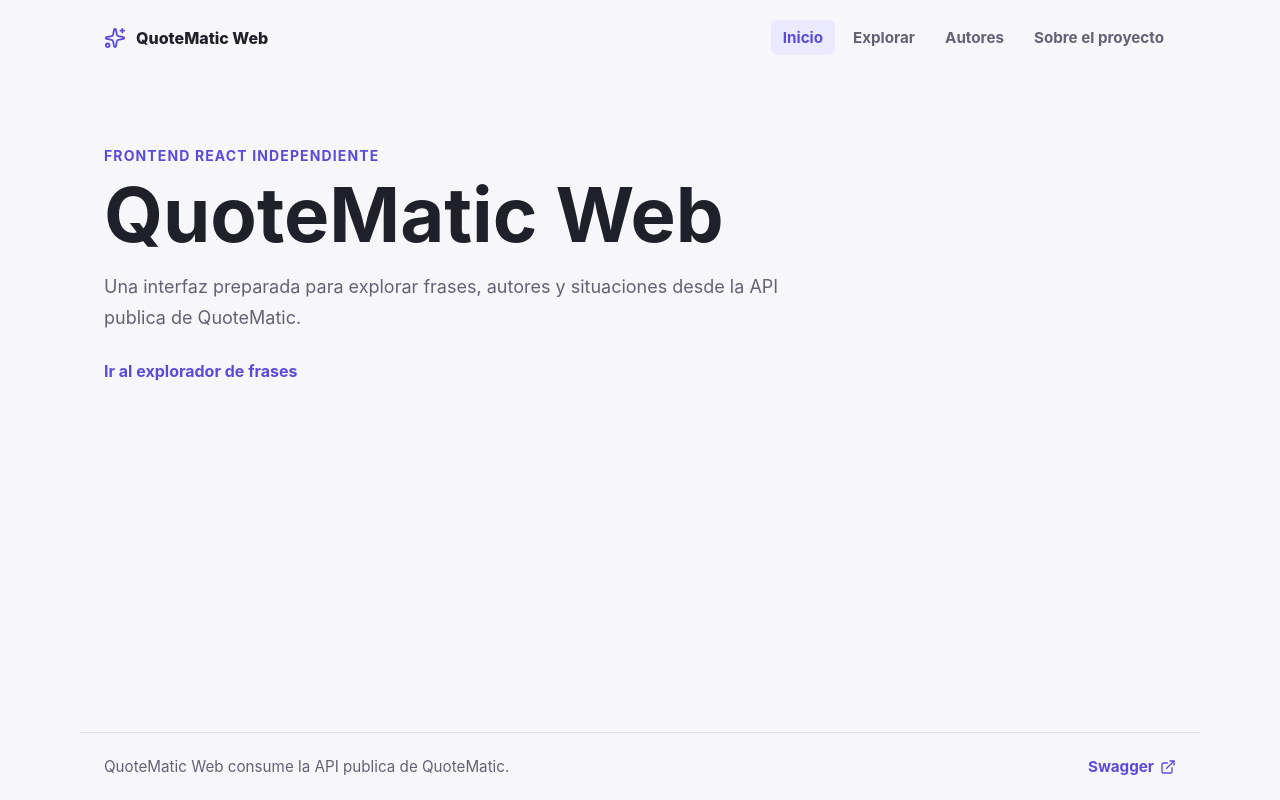
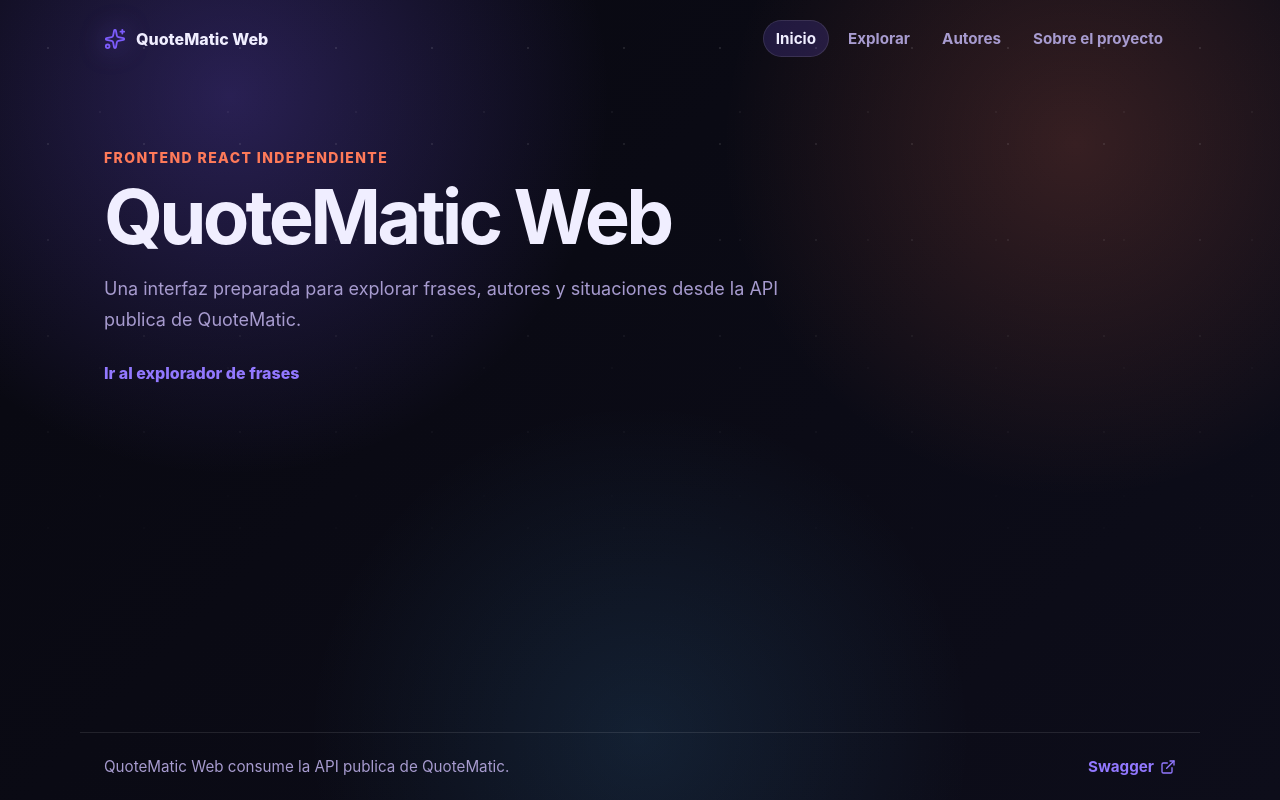
Before and after one commit to David-LS-Bilbao/QuoteMatic-Web, a React (Vite) app: page / in a window 1280 px wide. Built offline with nearby package versions, Linux system fonts and the light colour scheme.

Commit message:
feat: add cosmos design tokens

```diff
--- a/src/styles/global.css
+++ b/src/styles/global.css
@@ -1,5 +1,7 @@
 @import './variables.css';
 @import './utilities.css';
+
+
 
 * {
   box-sizing: border-box;
@@ -19,6 +21,11 @@ html {
 body {
   min-height: 100vh;
   margin: 0;
+  background:
+    radial-gradient(circle at 18% 12%, rgb(124 92 252 / 28%), transparent 30%),
+    radial-gradient(circle at 84% 18%, rgb(255 122 89 / 18%), transparent 28%),
+    radial-gradient(circle at 50% 92%, rgb(78 184 255 / 12%), transparent 34%),
+    linear-gradient(135deg, var(--color-bg), var(--color-bg-soft));
 }
 
 button,
@@ -37,19 +44,42 @@ a {
 }
 
 .app-shell {
+  position: relative;
   min-height: 100vh;
   display: flex;
   flex-direction: column;
+  overflow-x: clip;
+}
+
+.app-shell::before {
+  content: '';
+  position: fixed;
+  inset: 0;
+  pointer-events: none;
+  background-image:
+    radial-gradient(circle, rgb(255 255 255 / 14%) 1px, transparent 1px),
+    radial-gradient(circle, rgb(255 255 255 / 8%) 1px, transparent 1px);
+  background-position:
+    0 0,
+    36px 48px;
+  background-size:
+    96px 96px,
+    128px 128px;
+  mask-image: linear-gradient(to bottom, rgb(0 0 0 / 75%), transparent 78%);
 }
 
 .app-main {
+  position: relative;
+  z-index: 1;
   flex: 1;
 }
 
 .site-header {
+  position: relative;
+  z-index: 2;
   width: min(100%, var(--layout-max-width));
   margin: 0 auto;
-  padding: 20px 24px;
+  padding: 20px var(--layout-page-padding);
   display: flex;
   align-items: center;
   justify-content: space-between;
@@ -67,6 +97,7 @@ a {
 
 .brand svg {
   color: var(--color-primary);
+  filter: drop-shadow(0 0 12px rgb(124 92 252 / 55%));
 }
 
 .site-nav {
@@ -79,23 +110,36 @@ a {
 
 .nav-link {
   padding: 8px 12px;
-  border-radius: var(--radius-sm);
+  border: 1px solid transparent;
+  border-radius: var(--radius-pill);
   color: var(--color-muted);
   font-size: 0.95rem;
   font-weight: 700;
   text-decoration: none;
+  transition:
+    background var(--transition-fast),
+    border-color var(--transition-fast),
+    color var(--transition-fast),
+    transform var(--transition-fast);
 }
 
 .nav-link:hover,
 .nav-link-active {
-  color: var(--color-primary);
+  color: var(--color-text);
   background: var(--color-primary-soft);
+  border-color: var(--color-border);
+}
+
+.nav-link:hover {
+  transform: translateY(-1px);
 }
 
 .site-footer {
+  position: relative;
+  z-index: 1;
   width: min(100%, var(--layout-max-width));
   margin: 0 auto;
-  padding: 24px;
+  padding: 24px var(--layout-page-padding);
   display: flex;
   align-items: center;
   justify-content: space-between;
@@ -109,12 +153,13 @@ a {
   display: inline-flex;
   align-items: center;
   gap: 6px;
-  color: var(--color-primary);
+  color: var(--color-primary-hover);
   font-weight: 700;
   text-decoration: none;
 }
 
 .site-footer a:hover {
+  color: var(--color-text);
   text-decoration: underline;
 }
 
@@ -124,11 +169,23 @@ h1 {
   color: var(--color-text);
   font-size: clamp(2.25rem, 6vw, 4.75rem);
   line-height: 1;
+  letter-spacing: -0.05em;
 }
 
 :focus-visible {
   outline: 3px solid var(--color-focus);
-  outline-offset: 3px;
+  outline-offset: 4px;
+}
+
+@media (prefers-reduced-motion: reduce) {
+  *,
+  *::before,
+  *::after {
+    scroll-behavior: auto !important;
+    transition-duration: 0.01ms !important;
+    animation-duration: 0.01ms !important;
+    animation-iteration-count: 1 !important;
+  }
 }
 
 @media (max-width: 760px) {
--- a/src/styles/utilities.css
+++ b/src/styles/utilities.css
@@ -1,15 +1,15 @@
 .page-section {
   width: min(100%, var(--layout-max-width));
   margin: 0 auto;
-  padding: 72px 24px;
+  padding: 72px var(--layout-page-padding);
 }
 
 .eyebrow {
   margin: 0 0 12px;
-  color: var(--color-primary);
+  color: var(--color-accent);
   font-size: 0.875rem;
-  font-weight: 700;
-  letter-spacing: 0.08em;
+  font-weight: 800;
+  letter-spacing: 0.1em;
   text-transform: uppercase;
 }
 
@@ -25,11 +25,16 @@
   display: inline-flex;
   align-items: center;
   margin-top: 28px;
-  color: var(--color-primary);
-  font-weight: 700;
+  color: var(--color-primary-hover);
+  font-weight: 800;
   text-decoration: none;
+  transition:
+    color var(--transition-fast),
+    transform var(--transition-fast);
 }
 
 .text-cta:hover {
+  color: var(--color-text);
   text-decoration: underline;
+  transform: translateX(3px);
 }
--- a/src/styles/variables.css
+++ b/src/styles/variables.css
@@ -1,18 +1,46 @@
 :root {
-  --color-bg: #f7f7fb;
-  --color-surface: #ffffff;
-  --color-text: #20202a;
-  --color-muted: #626274;
-  --color-border: #dedee8;
-  --color-primary: #5b4bdb;
-  --color-primary-soft: #ebe9ff;
-  --color-focus: #ff7a59;
+  --color-bg: #080810;
+  --color-bg-soft: #0d0d1a;
+
+  --color-surface: #141426;
+  --color-surface-strong: #1c1b35;
+  --color-surface-glass: rgb(255 255 255 / 6%);
+  --color-surface-glass-strong: rgb(255 255 255 / 10%);
+
+  --color-text: #f0eeff;
+  --color-muted: #a79bcf;
+
+  --color-border: rgb(255 255 255 / 10%);
+  --color-border-strong: rgb(255 255 255 / 18%);
+
+  --color-primary: #7c5cfc;
+  --color-primary-soft: rgb(124 92 252 / 18%);
+  --color-primary-hover: #9278ff;
+
+  --color-accent: #ff7a59;
+  --color-accent-soft: rgb(255 122 89 / 16%);
+
+  --color-focus: #f59e0b;
 
   --font-sans:
     Inter, ui-sans-serif, system-ui, -apple-system, BlinkMacSystemFont, "Segoe UI",
     sans-serif;
 
   --layout-max-width: 1120px;
-  --radius-sm: 6px;
-  --shadow-soft: 0 18px 50px rgb(30 28 56 / 10%);
+  --layout-page-padding: 24px;
+
+  --radius-sm: 8px;
+  --radius-md: 14px;
+  --radius-lg: 22px;
+  --radius-xl: 32px;
+  --radius-pill: 999px;
+
+  --shadow-soft: 0 18px 50px rgb(0 0 0 / 22%);
+  --shadow-card: 0 24px 80px rgb(0 0 0 / 35%);
+  --shadow-glow: 0 0 44px rgb(124 92 252 / 28%);
+
+  --blur-glass: 18px;
+
+  --transition-fast: 160ms ease;
+  --transition-normal: 240ms ease;
 }
```
